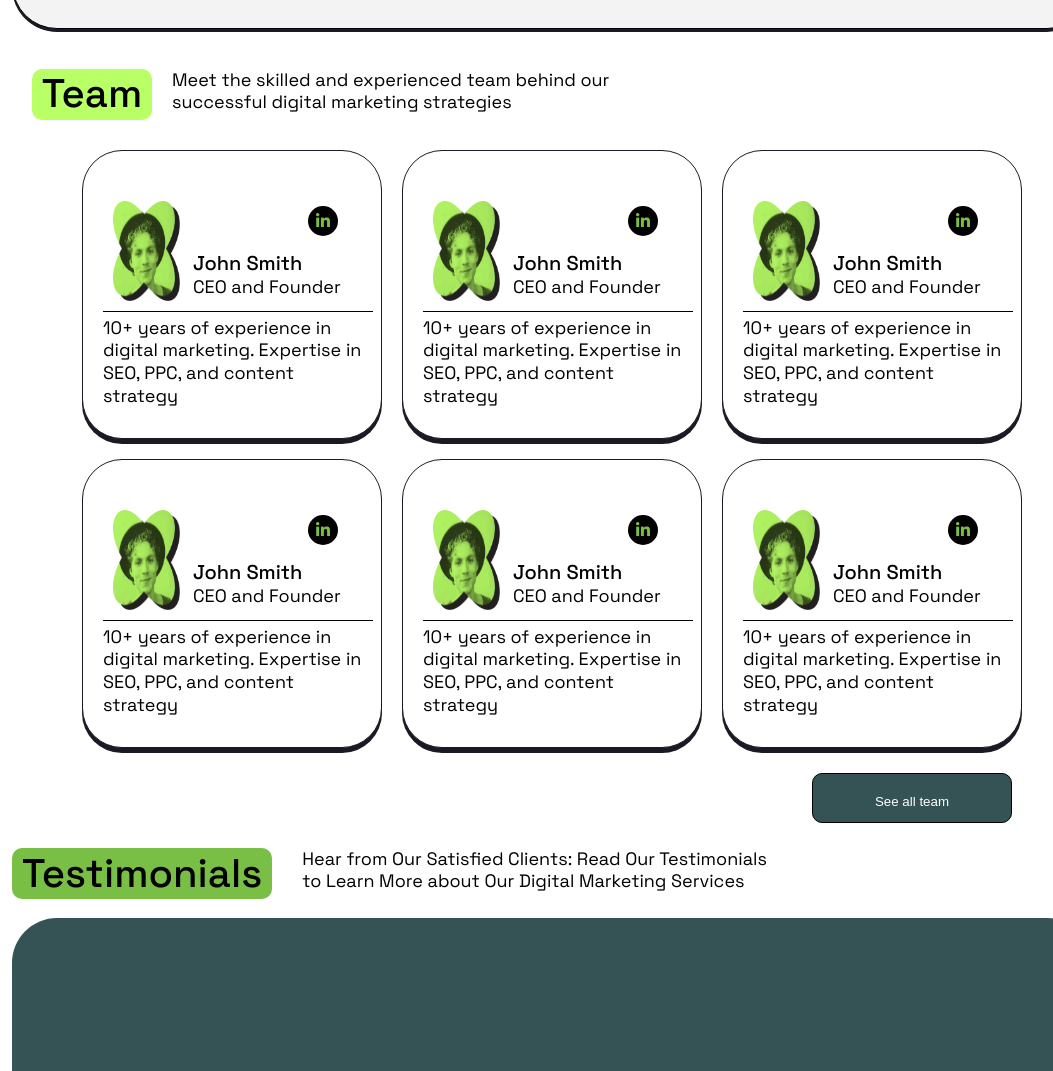
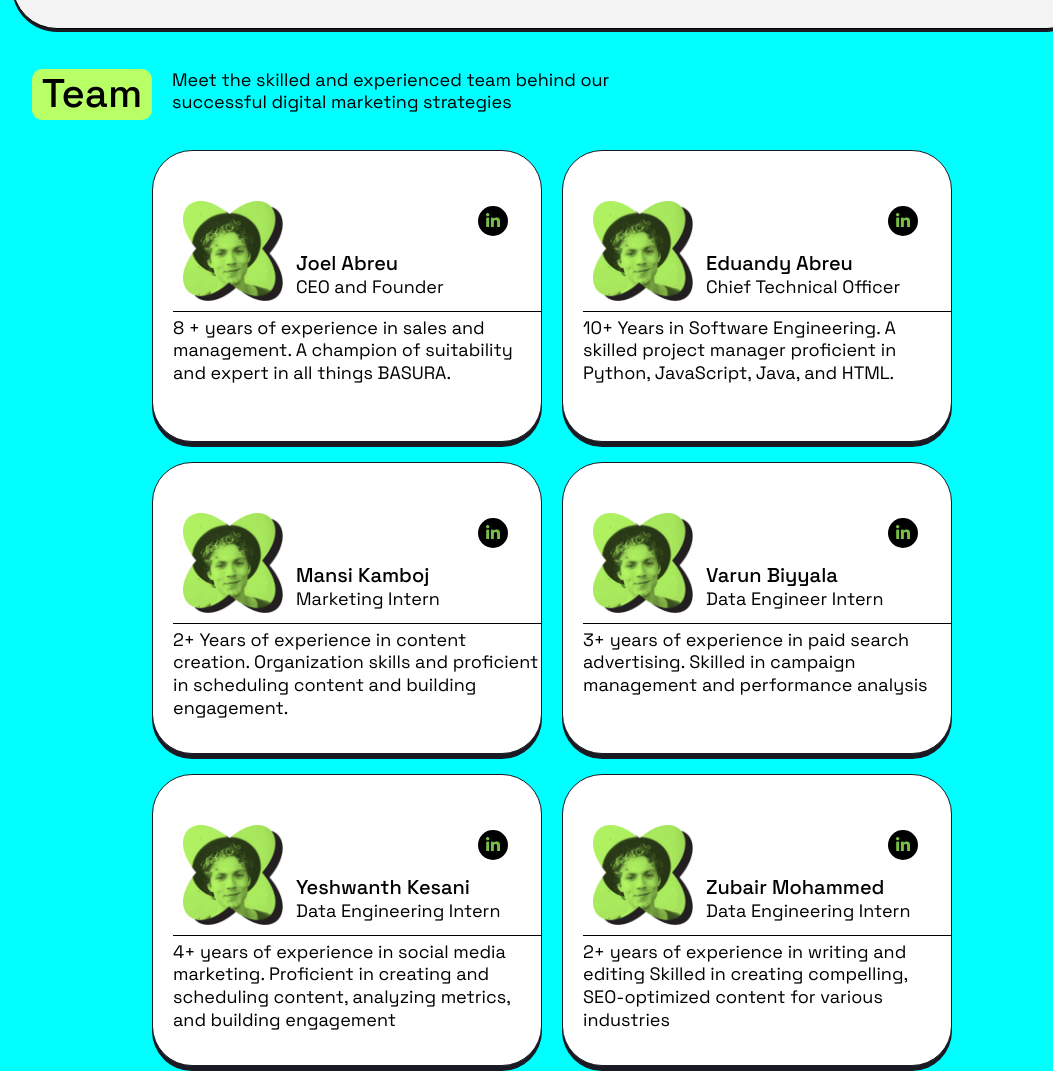
Before and after one commit to sonusasankan/basura.github.io, a plain HTML site: page index.html in a window 1280 px wide. Shown: the part 3699-4770 px from the top of the page, without its empty margins (88-1141 px from the left). Drawn offline with nearby package versions, Linux system fonts and the light colour scheme.

Commit message:
updated file

```diff
--- a/index.html
+++ b/index.html
@@ -296,13 +296,13 @@
                         <div class="name_media">
                             <div class="media"><i class="fa-brands fa-linkedin-in"></i></div>
                             <div class="name">
-                                <h4>John Smith</h4>
+                                <h4>Joel Abreu</h4>
                                 <p>CEO and Founder</p>
                             </div>
                         </div>
                     </div>
                     <div class="person_about">
-                        <p>10+ years of experience in digital marketing. Expertise in SEO, PPC, and content strategy</p>
+                        <p>8 + years of experience in sales and management. A champion of suitability and expert in all things BASURA.</p>
                     </div>
                 </div>
             </div><div class="team_card">
@@ -314,13 +314,13 @@
                         <div class="name_media">
                             <div class="media"><i class="fa-brands fa-linkedin-in"></i></div>
                             <div class="name">
-                                <h4>John Smith</h4>
-                                <p>CEO and Founder</p>
+                                <h4>Eduandy Abreu</h4>
+                                <p>Chief Technical Officer </p>
                             </div>
                         </div>
                     </div>
                     <div class="person_about">
-                        <p>10+ years of experience in digital marketing. Expertise in SEO, PPC, and content strategy</p>
+                        <p>10+ Years in Software Engineering. A skilled project manager proficient in Python, JavaScript, Java, and HTML.</p>
                     </div>
                 </div>
             </div><div class="team_card">
@@ -332,13 +332,13 @@
                         <div class="name_media">
                             <div class="media"><i class="fa-brands fa-linkedin-in"></i></div>
                             <div class="name">
-                                <h4>John Smith</h4>
-                                <p>CEO and Founder</p>
+                                <h4>Mansi Kamboj</h4>
+                                <p>Marketing Intern</p>
                             </div>
                         </div>
                     </div>
                     <div class="person_about">
-                        <p>10+ years of experience in digital marketing. Expertise in SEO, PPC, and content strategy</p>
+                        <p>2+ Years of experience in content creation. Organization skills and proficient in scheduling content and building engagement.</p>
                     </div>
                 </div>
             </div><div class="team_card">
@@ -350,13 +350,13 @@
                         <div class="name_media">
                             <div class="media"><i class="fa-brands fa-linkedin-in"></i></div>
                             <div class="name">
-                                <h4>John Smith</h4>
-                                <p>CEO and Founder</p>
+                                <h4>Varun Biyyala</h4>
+                                <p>Data Engineer Intern</p>
                             </div>
                         </div>
                     </div>
                     <div class="person_about">
-                        <p>10+ years of experience in digital marketing. Expertise in SEO, PPC, and content strategy</p>
+                        <p>3+ years of experience in paid search advertising. Skilled in campaign management and performance analysis</p>
                     </div>
                 </div>
             </div><div class="team_card">
@@ -368,13 +368,13 @@
                         <div class="name_media">
                             <div class="media"><i class="fa-brands fa-linkedin-in"></i></div>
                             <div class="name">
-                                <h4>John Smith</h4>
-                                <p>CEO and Founder</p>
+                                <h4>Yeshwanth Kesani</h4>
+                                <p>Data Engineering Intern</p>
                             </div>
                         </div>
                     </div>
                     <div class="person_about">
-                        <p>10+ years of experience in digital marketing. Expertise in SEO, PPC, and content strategy</p>
+                        <p>4+ years of experience in social media marketing. Proficient in creating and scheduling content, analyzing metrics, and building engagement</p>
                     </div>
                 </div>
             </div><div class="team_card">
@@ -386,13 +386,14 @@
                         <div class="name_media">
                             <div class="media"><i class="fa-brands fa-linkedin-in"></i></div>
                             <div class="name">
-                                <h4>John Smith</h4>
-                                <p>CEO and Founder</p>
+                                <h4>Zubair Mohammed</h4>
+                                <p>Data Engineering Intern</p>
                             </div>
                         </div>
                     </div>
                     <div class="person_about">
-                        <p>10+ years of experience in digital marketing. Expertise in SEO, PPC, and content strategy</p>
+                        <p>2+ years of experience in writing and editing
+                            Skilled in creating compelling, SEO-optimized content for various industries</p>
                     </div>
                 </div>
             </div>
--- a/style.css
+++ b/style.css
@@ -3,6 +3,9 @@
     padding: 0;
     margin: 0;
     box-sizing: border-box;
+}
+body{
+    background-color: aqua;
 }
 h1{
     font-family: Space Grotesk;
@@ -512,7 +515,7 @@ button:hover{
     justify-content: center;
 }
 .team_card{
-    width: 370px;
+    width: 390px;
     height: auto;
     background-color: #fff;
     margin: 20px;
@@ -521,14 +524,14 @@ button:hover{
     box-shadow:  0px 5px 0px 0px #191A23;
 }
 .card_content{
-    width: 270px;
-    height: 227px;
+    width: 100%;
+    height: auto;
     margin: 30px 30px 30px 10px;
     padding: 10px 0 0 0;
 }
 .name_role{
-    width: 230px;
-    height: 100px;
+    width: 100%;
+    height: auto;
     margin: 10px;
     display: flex;
     flex-direction: row;
@@ -542,7 +545,7 @@ button:hover{
     height: 100%;
 }
 .name_media{
-    width: 200px;
+    width: 230px;
     height: 100px;
     display: flex;
     flex-direction: column;
@@ -567,14 +570,14 @@ button:hover{
 }
 
 .name{
-    width: 150px;
+    width: 100%;
     height: 50px;
     margin-top: 10px;
     margin-left: 13px;
 }
 
 .person_about{
-    width: 270px;
+    width: 100%;
     height: 100px;
     border-top: 1px solid black;
     padding-top: 5px;
@@ -1079,6 +1082,7 @@ footer{
         width: 100%;
         height: auto;
         padding: 0 20px;
+        overflow: hidden;
     }
     .case{
         width: 100%;
@@ -1110,6 +1114,7 @@ footer{
         display: flex;
         flex-direction: column;
         padding: 20px 0;
+        overflow: hidden;
     }
     .case_study{
         width: 420px;
@@ -1193,10 +1198,28 @@ footer{
     .name_role{
         width: auto;
         height: auto;
+        display: flex;
+        flex-direction: column;
     }
     .person_about{
         width: auto;
         height: auto;
+    }
+    .media{
+        width: auto;
+    }
+    .name_media{
+        width: auto;
+        height: auto;
+        display: flex;
+        flex-direction: row-reverse;
+        align-items:  baseline;
+        justify-content: space-between;
+    }
+    .name{
+        width: auto;
+        height: auto;
+        margin-left: 0;
     }
     .team_btn{
         width: 90%;
@@ -1443,11 +1466,24 @@ footer{
         padding: 0 10px;
     }
     .team_card{
-        max-width: 300px;
+        max-width: 340px;
         width: 100%;
         height: auto;
         padding: 0 10px;
         margin:  10px;
+    }
+    .card_content{
+        margin: 30px 30px 30px 10px;
+    }
+    .media{
+        width: 90%;
+    }
+    .name{
+        margin-left: 5px;
+    }
+    .person_about{
+        height: auto;
+        padding: 5px;
     }
     .contact_us_block{
         margin-top: 20px;
@@ -1501,7 +1537,7 @@ footer{
 
 @media only screen and (min-width: 769px) and (max-width: 1024px) {
     .service_card{
-        max-width: 380px;
+        max-width: 360px;
         width: auto;
         height: auto;
     }
@@ -1514,7 +1550,7 @@ footer{
         height: 20%;
     }
     .team_card{
-        max-width: 300px;
+        max-width: 370px;
         width: 100%;
         height: auto;
         padding: 0 10px;
@@ -1580,7 +1616,7 @@ footer{
         margin-top: 80px;
     }
     .team_card{
-        max-width: 300px;
+        max-width: 370px;
         width: 100%;
         height: auto;
         padding: 0 10px;
@@ -1640,7 +1676,7 @@ footer{
         height: auto;
     }
     .team_card{
-        max-width: 300px;
+        max-width: 390px;
         width: 100%;
         height: auto;
         padding: 0 10px;
```
